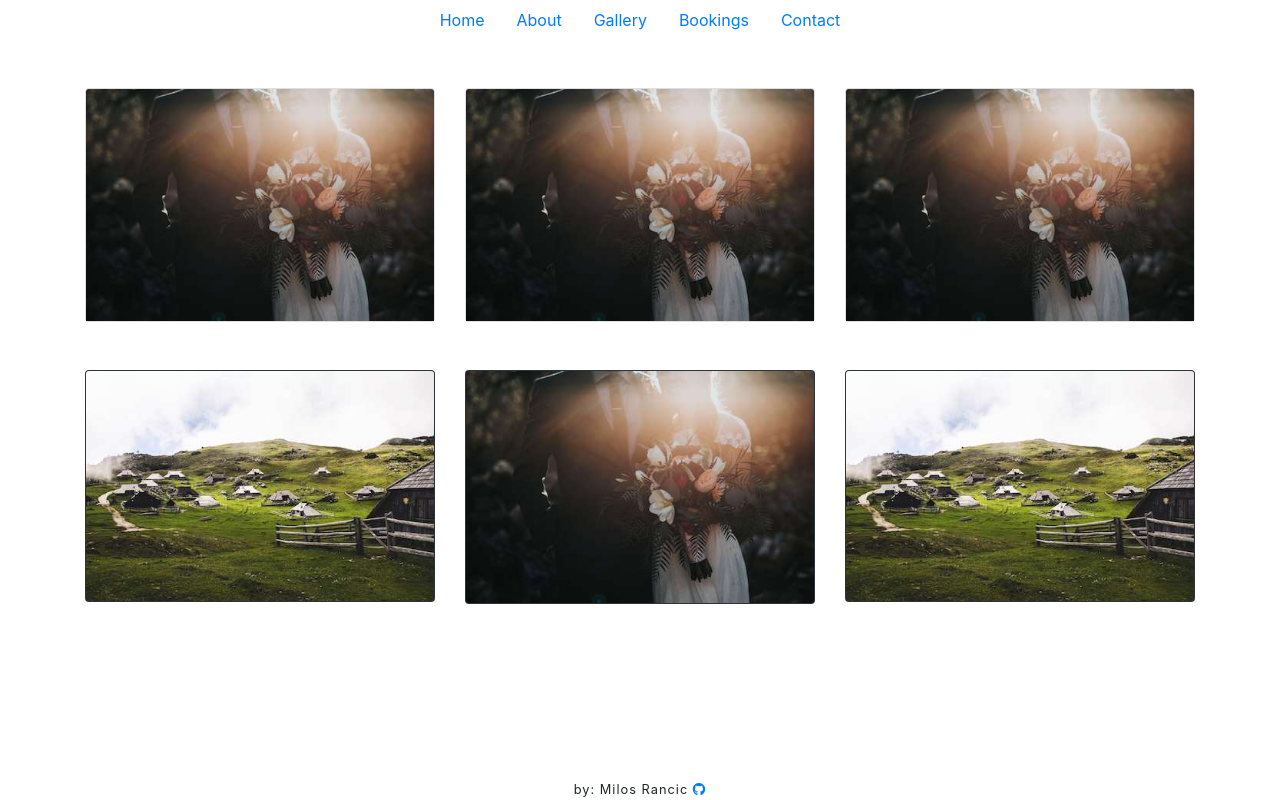
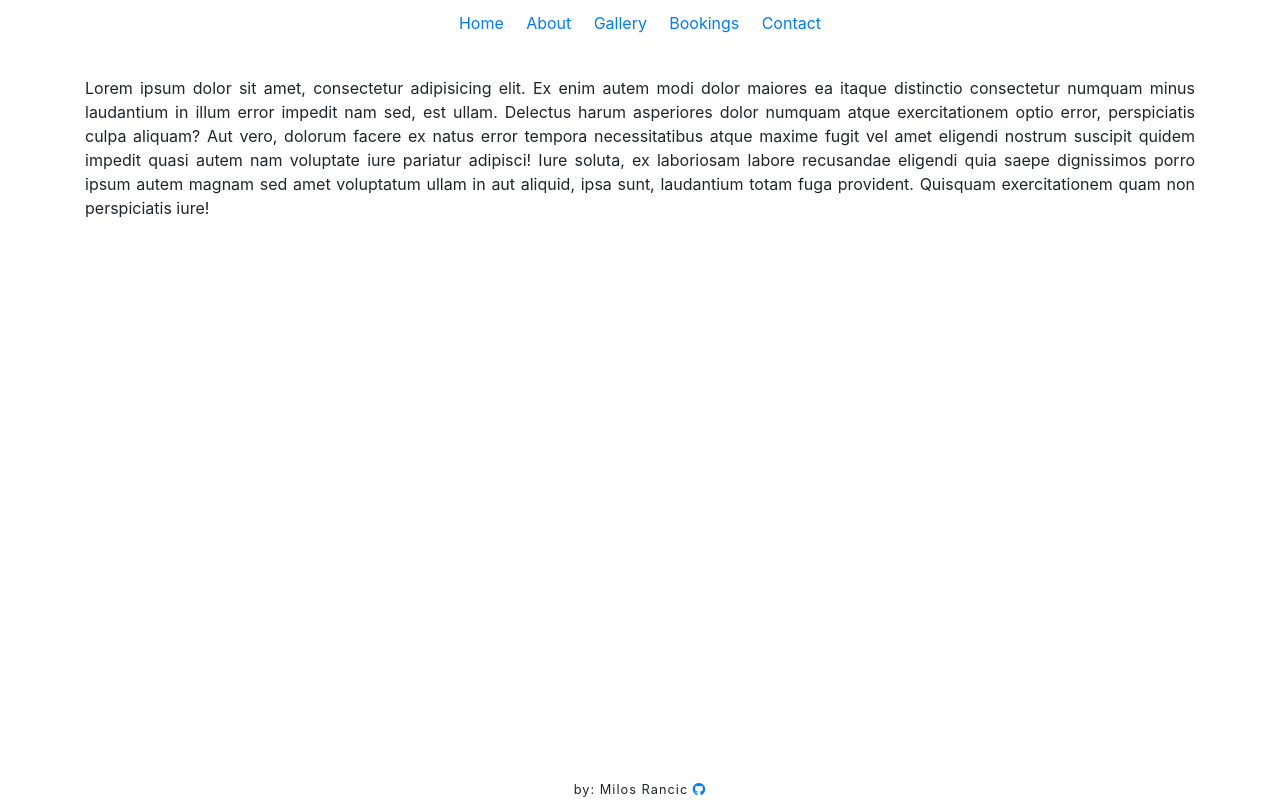
Before and after one commit to milosrancic/reactjs-website, a React (Create React App) app: page / in a window 1280 px wide. Built offline with nearby package versions, Linux system fonts and the light colour scheme.

Commit message:
loremipsum is now instead of photo cards

```diff
--- a/src/components/Home.js
+++ b/src/components/Home.js
@@ -2,81 +2,32 @@ import React from "react";
 import "../styles/Home.scss";
 
 // images
-import accomodation from "../images/accomodation.jpg";
-import weddings from "../images/weddings.jpg";
+// import accomodation from "../images/accomodation.jpg";
+// import weddings from "../images/weddings.jpg";
 
 const Home = () => {
   return (
     <div>
-      <div className="container text-center" id="home">
-        <div className="row mt-5">
-          <div className="col">
-            <div className="card">
-              <img
-                src={weddings}
-                className="card-img-top img-fluid"
-                alt="..."
-              />
-            </div>
-          </div>
-
-          <div className="col">
-            <div className="card">
-              <img
-                src={weddings}
-                className="card-img-top img-fluid"
-                alt="..."
-              />
-            </div>
-          </div>
-
-          <div className="col">
-            <div className="card">
-              <img
-                src={weddings}
-                className="card-img-top img-fluid"
-                alt="..."
-              />
-            </div>
-          </div>
-        </div>
-
-        <div className="row mt-5">
-          <div className="col">
-            <div className="card bg-dark text-white">
-              <img
-                src={accomodation}
-                className="card-img img-fluid"
-                alt="..."
-              />
-            </div>
-          </div>
-
-          <div className="col">
-            <div className="card bg-dark text-white">
-              <img src={weddings} className="card-img img-fluid" alt="..." />
-            </div>
-          </div>
-
-          <div className="col">
-            <div className="card bg-dark text-white">
-              <img
-                src={accomodation}
-                className="card-img img-fluid"
-                alt="..."
-              />
-            </div>
-          </div>
-        </div>
+      <div className="container" id="home">
+        <p>
+          Lorem ipsum dolor sit amet, consectetur adipisicing elit. Ex enim
+          autem modi dolor maiores ea itaque distinctio consectetur numquam
+          minus laudantium in illum error impedit nam sed, est ullam. Delectus
+          harum asperiores dolor numquam atque exercitationem optio error,
+          perspiciatis culpa aliquam? Aut vero, dolorum facere ex natus error
+          tempora necessitatibus atque maxime fugit vel amet eligendi nostrum
+          suscipit quidem impedit quasi autem nam voluptate iure pariatur
+          adipisci! Iure soluta, ex laboriosam labore recusandae eligendi quia
+          saepe dignissimos porro ipsum autem magnam sed amet voluptatum ullam
+          in aut aliquid, ipsa sunt, laudantium totam fuga provident. Quisquam
+          exercitationem quam non perspiciatis iure!
+        </p>
       </div>
     </div>
   );
 };
 export default Home;
 
-{
-  /* ovo je slika */
-}
 {
   /* <div className="full-img container-fluid"></div> */
 }
--- a/src/styles/App.css
+++ b/src/styles/App.css
@@ -4,7 +4,6 @@
   padding-bottom: 2.5rem
 }
 
-.gh-icon {
-  /* position: fixed; */
-  bottom: 0px;
+.nav-link {
+  padding: 0.7rem;
 }
```
